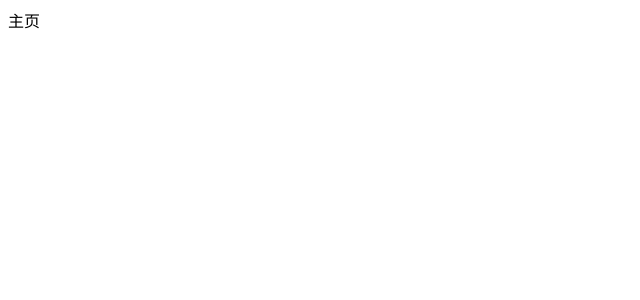
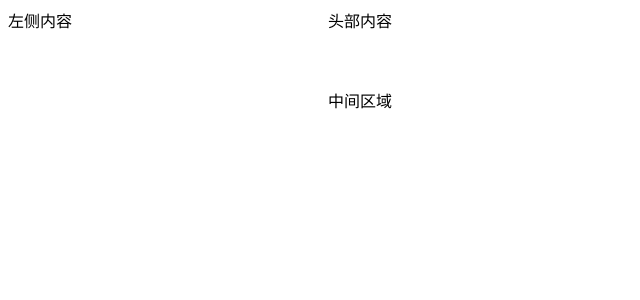
Before and after one commit to peipei1234/88heimatoutiao, a Vue app: page /#/home in a window 1280 px wide. Shown: the top 300 px of the page, without its empty margins (0-640 px from the left). Built offline with nearby package versions, Linux system fonts and the light colour scheme.

Commit message:
黑马头条PC-主页模块-页面布局

```diff
--- a/src/views/home/index.vue
+++ b/src/views/home/index.vue
@@ -1,7 +1,14 @@
 <template>
-  <div>
-    主页
-  </div>
+  <!-- 布局 -->
+  <el-container>
+    <!-- 左右布局 -->
+    <el-aside>左侧内容</el-aside>
+    <!-- 大容器 -->
+    <el-container>
+      <el-header>头部内容</el-header>
+      <el-main>中间区域</el-main>
+    </el-container>
+  </el-container>
 </template>
 
 <script>
```
